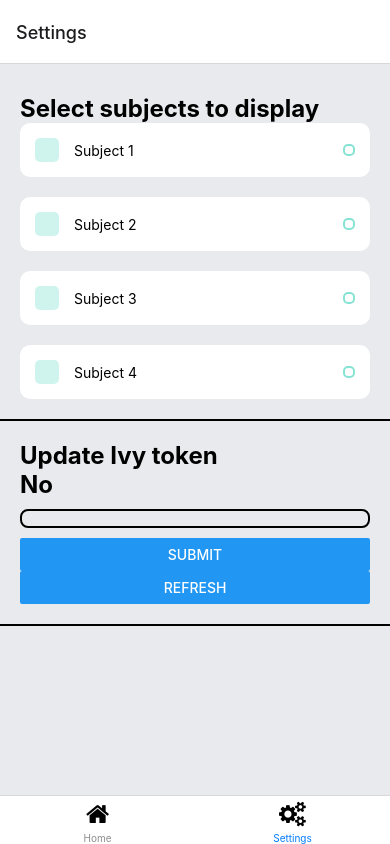
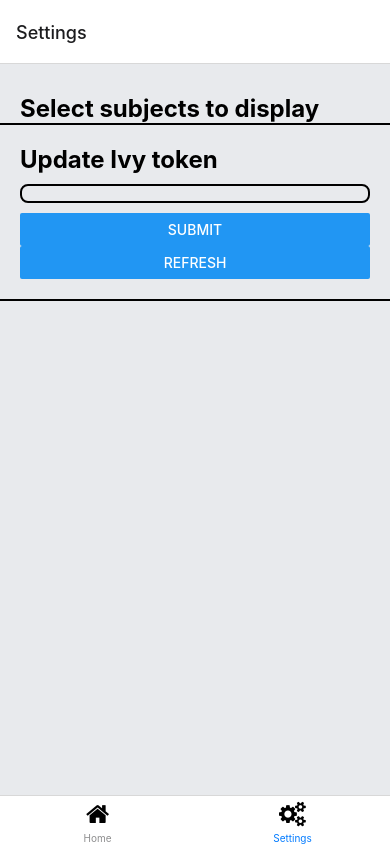
Before and after one commit to palpatinezw/ivytodolist, a React Native app in the folder todo/: screen /Settings in a window 390 px wide. Built offline with nearby package versions, Linux system fonts and the light colour scheme.

Commit message:
flatlist compononent

```diff
--- a/todo/Screens/Settings.js
+++ b/todo/Screens/Settings.js
@@ -1,5 +1,5 @@
 import React, {useState, useEffect} from 'react';
-import { Modal, Text, View, StyleSheet, TextInput, Button, ScrollView } from 'react-native';
+import { Modal, Text, View, StyleSheet, TextInput, Button, ScrollView, FlatList } from 'react-native';
 import {StatusBar} from 'expo-status-bar';
 import Subject from '../components/Subject';
 import Spinner from 'react-native-loading-spinner-overlay';
@@ -25,6 +25,8 @@ export default function HomeScreen() {
   let [courses, setCourses] = useState([])
   let [isLoading, setLoading] = useState(false)
   let [showModal, setModal] = useState(false)
+
+  let [selectedId, setSelectedId] = useState(null);
 
   useEffect(() => {
     if (isLoading) setModal(true)
@@ -79,7 +81,7 @@ export default function HomeScreen() {
       }
 
     })
-    Promise.allSettled(fetches).then(()=>{
+    Promise.all(fetches).then((response)=>{
       // setLoading(false)
       setCourses(tempCourses)
       logCourses()
@@ -105,6 +107,33 @@ export default function HomeScreen() {
     refresh()
   }
 
+  // const Item = ({ item, onPress, backgroundColor, textColor }) => (
+  //   <TouchableOpacity onPress={onPress} style={[styles.item, backgroundColor]}>
+  //     <Text style={[styles.title, textColor]}>{item.title}</Text>
+  //   </TouchableOpacity>
+  // );
+
+  let renderItem = ({ item }) => {
+    // const backgroundColor = item.id === selectedId ? "#6e3b6e" : "#f9c2ff";
+    // const color = item.id === selectedId ? 'white' : 'black';
+
+    return (
+      <Subject text={item.course_code} />
+    );
+  };
+
+  function updateTokenComponent() {
+    return (
+      <View style={styles.tokenWrapper}>
+        <Text style={styles.tokenSectionTitle}>Update Ivy token</Text>
+        <TextInput style={styles.tokenInput} value={token} onChangeText={(newToken) => setToken(newToken)}/>
+        <Button title="submit" onPress={submitToken} />
+        <Button title="refresh" onPress={refresh} />
+      </View>
+    )
+
+  }
+
   return (
     <View style={styles.container}>
       <Modal
@@ -116,40 +145,22 @@ export default function HomeScreen() {
 
       </Modal>
 
-      <ScrollView style={styles.scrollView}>
+
         <View style={styles.tasksWrapper}>
           <Text style={styles.sectionTitle}>Select subjects to display</Text>
 
           <View style={styles.items}>
           {/*where all tasks go*/}
-          <Subject text={'Subject 1'} />
-          <Subject text={'Subject 2'} />
-          <Subject text={'Subject 3'} />
-          <Subject text={'Subject 4'} />
+            <FlatList nestedScrollEnabled
+              renderItem={renderItem}
+              keyExtractor={(item) => item.id}
+              data={courses}
+              ListFooterComponent={updateTokenComponent}
+            />
           </View>
 
         </View>
-
-
-        <View style={styles.tokenWrapper}>
-          <Text style={styles.sectionTitle}>Update Ivy token</Text>
-          {(isLoading?
-            <Text style={styles.sectionTitle}>Yes</Text>
-            :<Text style={styles.sectionTitle}>No</Text>
-          )}
-          <TextInput style={styles.tokenInput} value={token} onChangeText={(newToken) => setToken(newToken)}/>
-          <Button title="submit" onPress={submitToken} />
-          <Button title="refresh" onPress={refresh} />
-        </View>
-
-
-
-      </ScrollView>
-
-
-
     </View>
-
 
   );
 }
@@ -161,17 +172,18 @@ const styles = StyleSheet.create({
   },
   tasksWrapper:{
     paddingTop: 30,
-    paddingHorizontal: 20,
+    flex:1,
   },
   tokenWrapper:{
     paddingVertical: 20,
-    paddingHorizontal: 20,
     borderBottomWidth: 2,
     borderTopWidth: 2,
+    paddingHorizontal: 20,
   },
   sectionTitle: {
     fontSize: 24,
     fontWeight: 'bold',
+    paddingHorizontal: 20,
   },
   tokenInput: {
     fontSize: 12,
@@ -179,6 +191,10 @@ const styles = StyleSheet.create({
     borderRadius: 8,
     marginVertical: 10,
     paddingHorizontal: 5,
+  },
+  tokenSectionTitle: {
+    fontSize: 24,
+    fontWeight: 'bold',
   },
   modal: {
     flex: 1,
--- a/todo/components/Subject.js
+++ b/todo/components/Subject.js
@@ -23,6 +23,7 @@ const styles = StyleSheet.create({
     alignItems: 'center',
     justifyContent:'space-between',
     marginBottom: 20,
+    marginHorizontal: 20,
   },
   itemLeft:{
     flexDirection: 'row',
```
